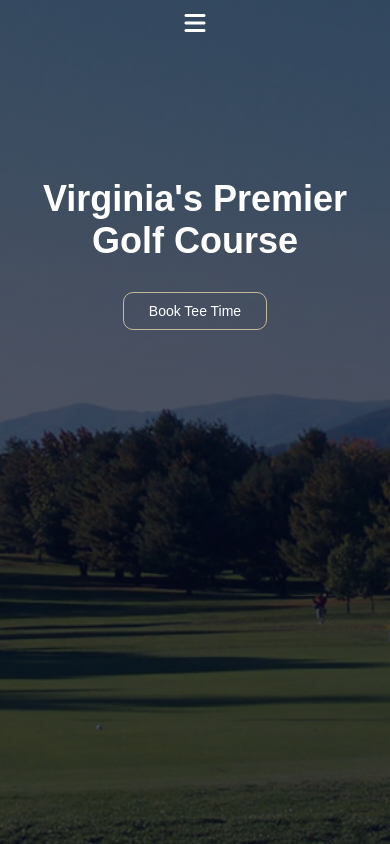
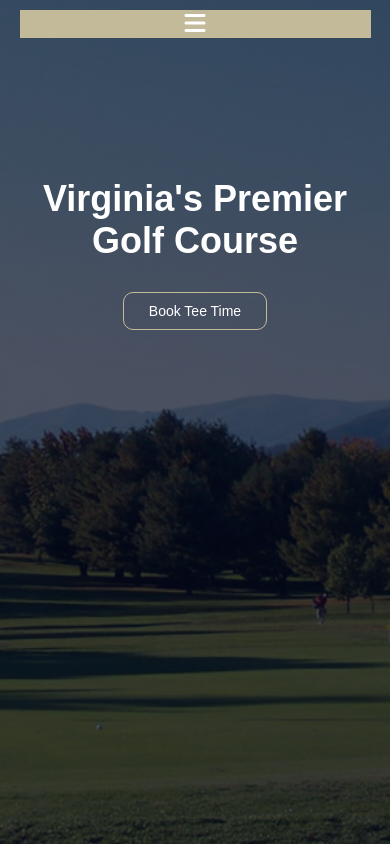
Before and after one commit to jackjskywalker/Colonial-Golf-Website, a plain HTML site: page index.html in a window 390 px wide. Shown: the top 844 px of the page. Drawn offline with Linux system fonts and the light colour scheme.

```diff
--- a/index.css
+++ b/index.css
@@ -384,6 +384,10 @@
         display: block;
     }
 
+    nav {
+        background-color: #C3BA99;
+    }
+
     nav ul.menu {
         display: none;
         flex-direction: column;
```
